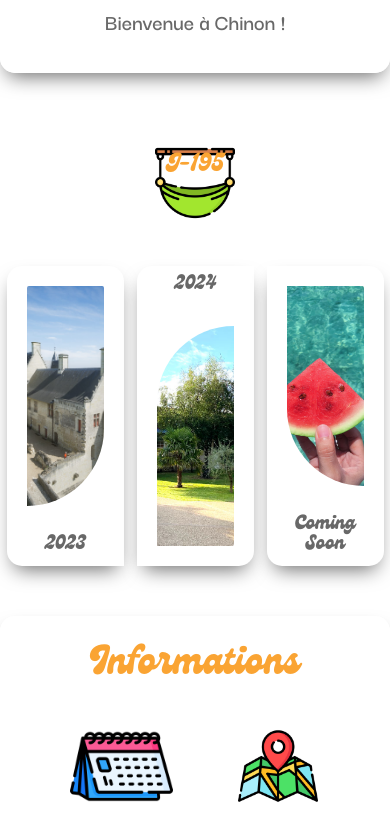
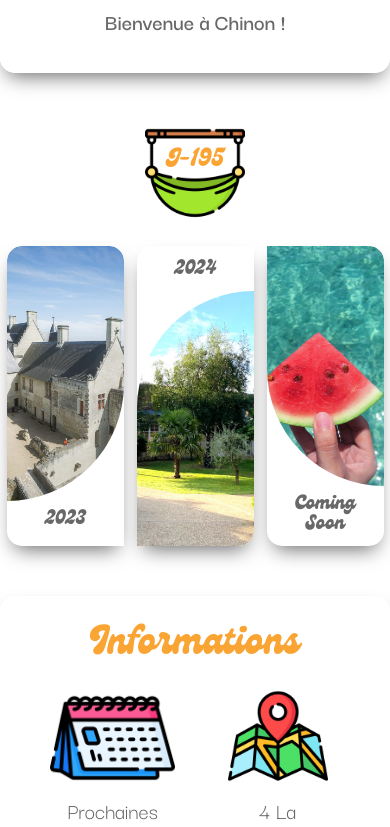
Before and after one commit to PixelsAndCookies/lets-go-to-the-summer, a React (Vite) app: page / in a window 390 px wide. Shown: the part 1262-2089 px from the top of the page. Built offline with nearby package versions, Linux system fonts and the light colour scheme.

Commit message:
Update _Template7.scss

```diff
--- a/src/components/Templates/_Template7.scss
+++ b/src/components/Templates/_Template7.scss
@@ -190,14 +190,3 @@
         }
     }
 }
-
-@media screen and (max-width: 430px) {
-    img {
-        position: relative;
-        object-fit: cover;
-        background-color: $color-white;
-        padding: 1rem;
-        margin: 1rem;
-        border: none;
-    }
-}
```
